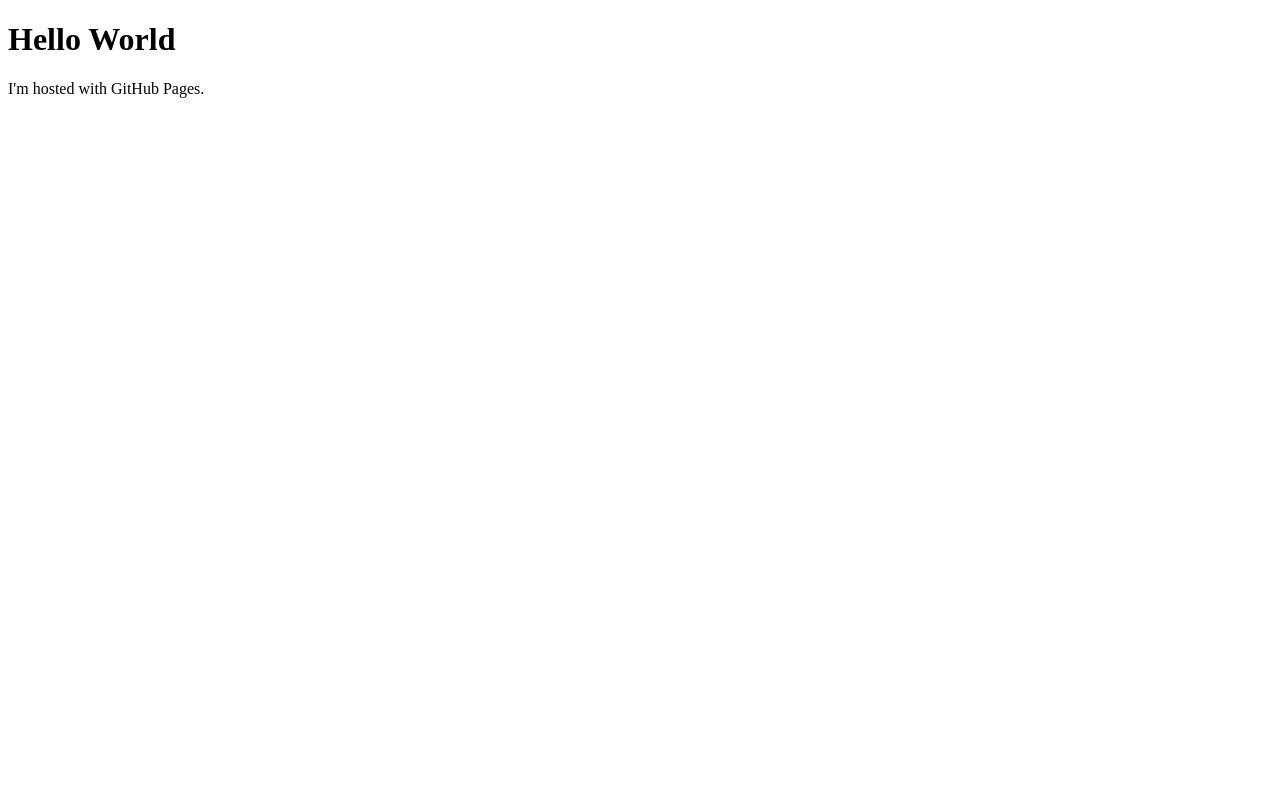
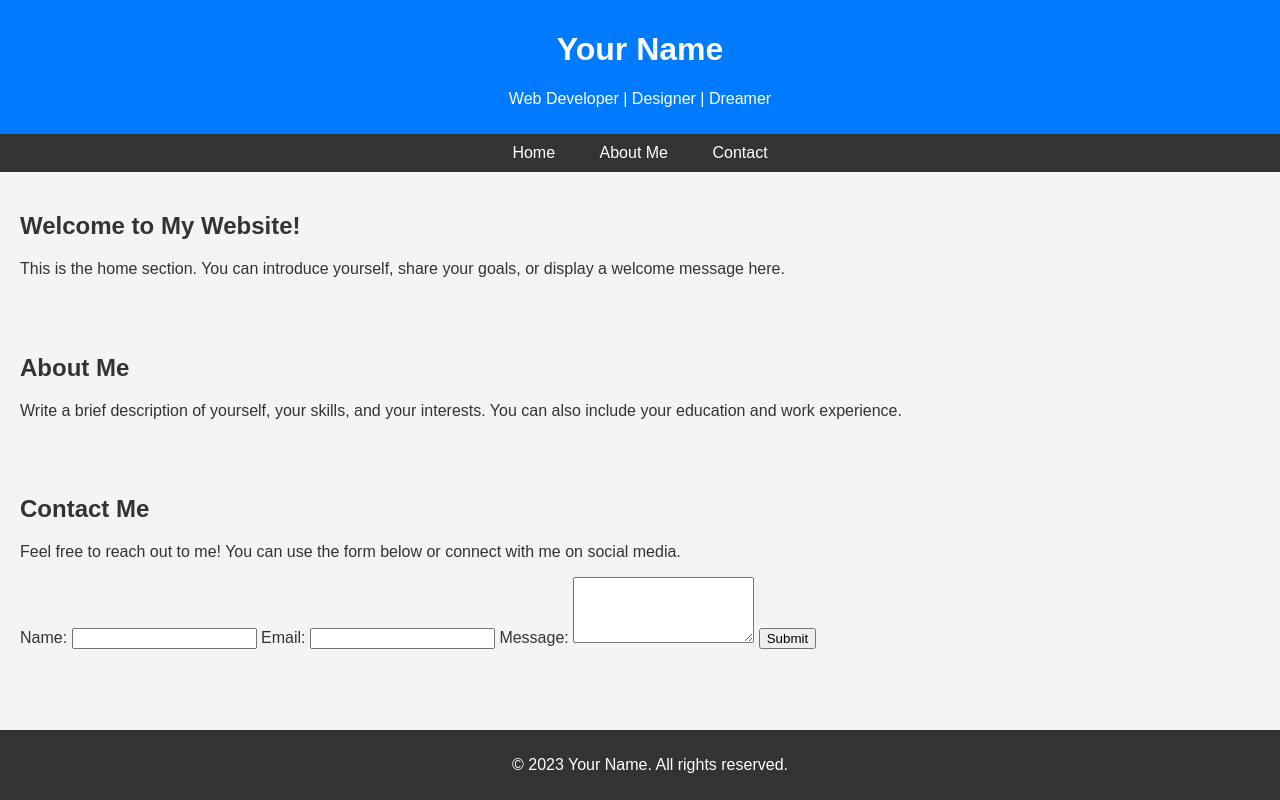
Before and after one commit to ste277/ste277.github.io, a plain HTML site: page index.html in a window 1280 px wide. Drawn offline with Linux system fonts and the light colour scheme.

Commit message:
Update index.html

```diff
--- a/index.html
+++ b/index.html
@@ -1,7 +1,96 @@
 <!DOCTYPE html>
-<html>
+<html lang="en">
+<head>
+    <meta charset="UTF-8">
+    <meta name="viewport" content="width=device-width, initial-scale=1.0">
+    <title>Your Name - Personal Website</title>
+    <style>
+        body {
+            font-family: Arial, sans-serif;
+            margin: 0;
+            padding: 0;
+            background-color: #f4f4f4;
+            color: #333;
+        }
+
+        header {
+            background-color: #007bff;
+            color: #fff;
+            padding: 10px;
+            text-align: center;
+        }
+
+        nav {
+            background-color: #333;
+            padding: 10px;
+            text-align: center;
+        }
+
+        nav a {
+            color: #fff;
+            text-decoration: none;
+            padding: 10px;
+            margin: 0 10px;
+        }
+
+        section {
+            padding: 20px;
+        }
+
+        footer {
+            background-color: #333;
+            color: #fff;
+            padding: 10px;
+            text-align: center;
+            position: fixed;
+            bottom: 0;
+            width: 100%;
+        }
+    </style>
+</head>
 <body>
-<h1>Hello World</h1>
-<p>I'm hosted with GitHub Pages.</p>
+
+    <header>
+        <h1>Your Name</h1>
+        <p>Web Developer | Designer | Dreamer</p>
+    </header>
+
+    <nav>
+        <a href="#home">Home</a>
+        <a href="#about">About Me</a>
+        <a href="#contact">Contact</a>
+    </nav>
+
+    <section id="home">
+        <h2>Welcome to My Website!</h2>
+        <p>This is the home section. You can introduce yourself, share your goals, or display a welcome message here.</p>
+    </section>
+
+    <section id="about">
+        <h2>About Me</h2>
+        <p>Write a brief description of yourself, your skills, and your interests. You can also include your education and work experience.</p>
+    </section>
+
+    <section id="contact">
+        <h2>Contact Me</h2>
+        <p>Feel free to reach out to me! You can use the form below or connect with me on social media.</p>
+        <form>
+            <label for="name">Name:</label>
+            <input type="text" id="name" name="name" required>
+
+            <label for="email">Email:</label>
+            <input type="email" id="email" name="email" required>
+
+            <label for="message">Message:</label>
+            <textarea id="message" name="message" rows="4" required></textarea>
+
+            <input type="submit" value="Submit">
+        </form>
+    </section>
+
+    <footer>
+        <p>&copy; 2023 Your Name. All rights reserved.</p>
+    </footer>
+
 </body>
 </html>
```
